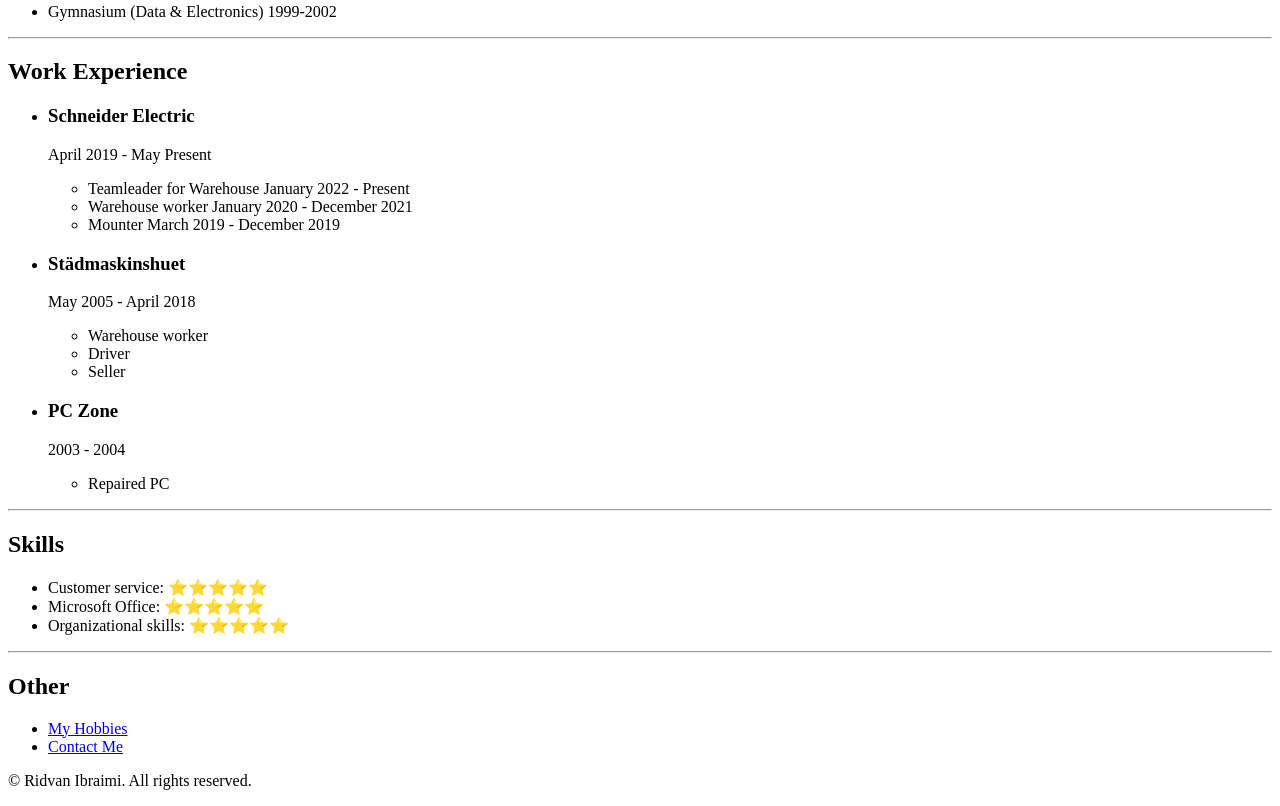
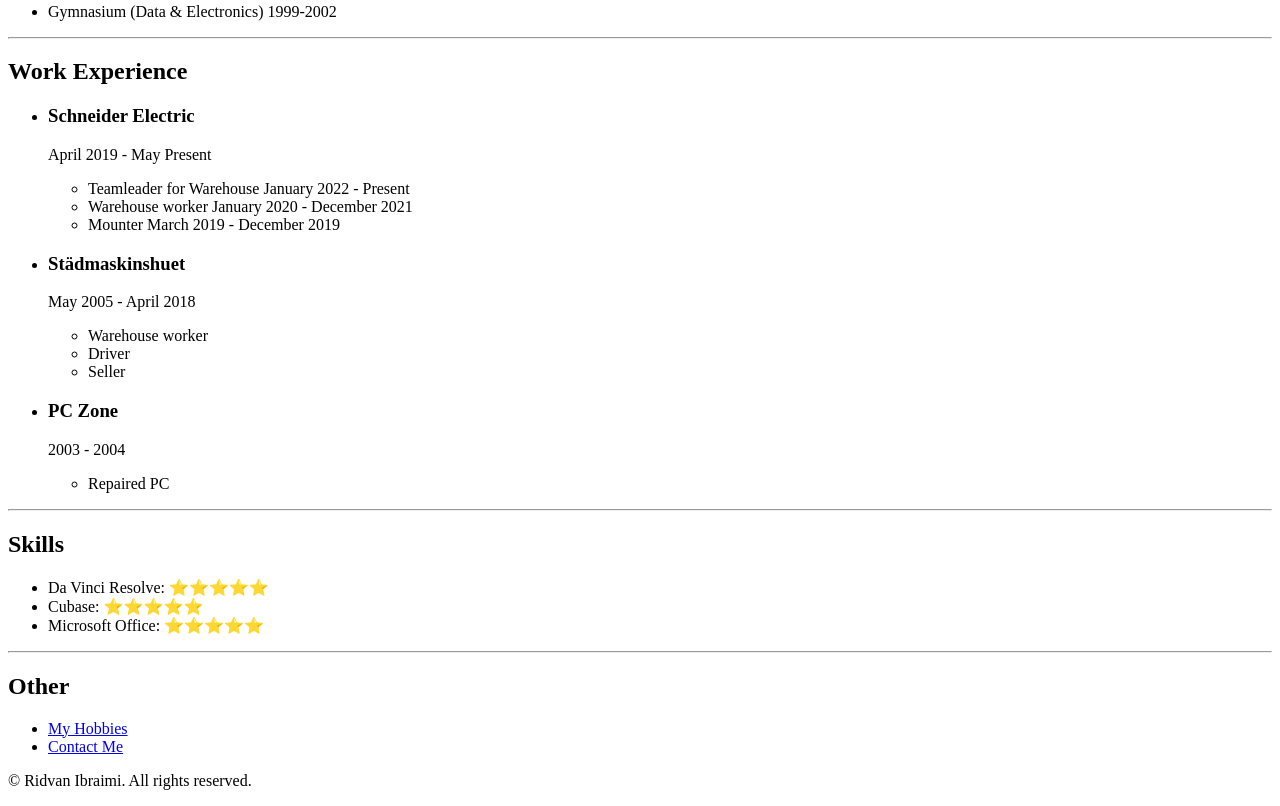
Before and after one commit to Ridde83/My-Resume, a plain HTML site: page index.html in a window 1280 px wide. Shown: the part 451-1257 px from the top of the page. Drawn offline with Linux system fonts and the light colour scheme.

Commit message:
Update index.html

```diff
--- a/index.html
+++ b/index.html
@@ -56,9 +56,9 @@
 
  <h2>Skills</h2>
   <ul>
-    <li>Customer service: ⭐️⭐️⭐️⭐️⭐️</li>
+    <li>Da Vinci Resolve: ⭐️⭐️⭐️⭐️⭐️</li>
+    <li>Cubase: ⭐️⭐️⭐️⭐️⭐️</li>
     <li>Microsoft Office: ⭐️⭐️⭐️⭐️⭐️</li>
-    <li>Organizational skills: ⭐️⭐️⭐️⭐️⭐️</li>
   </ul>
   <hr />
 
```
